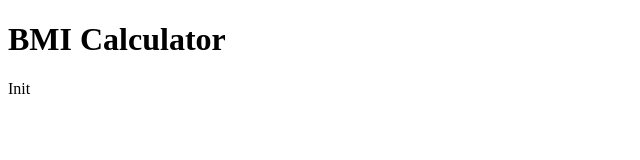
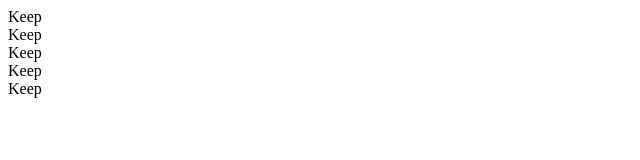
Before and after one commit to tnqbao/internship-practice-js, a website built with Parcel: page index.html in a window 1280 px wide. Shown: the whole page, without its empty margins (0-640 px from the left). Built offline with nearby package versions, Linux system fonts and the light colour scheme.

Commit message:
feature: add skeleton views

```diff
--- a/index.html
+++ b/index.html
@@ -3,10 +3,24 @@
 <head>
     <meta charset="UTF-8">
     <meta name="viewport" content="width=device-width, initial-scale=1.0">
-    <title>Bmi-calculator</title>
+    <title>BMI Calculator</title>
 </head>
 <body>
-    <h1>BMI Calculator</h1>
-    <div> Init </div>
+    <header id="header">
+    </header>
+
+    <main id="main-content">
+        <div id="form-section">
+        </div>
+        <div id="result-section">
+        </div>
+        <div id="info-section">
+        </div>
+    </main>
+
+    <footer id="footer">
+    </footer>
+
+    <script type="module" src="./src/main.js"></script>
 </body>
 </html>
--- a/src/main.js
+++ b/src/main.js
@@ -0,0 +1,29 @@
+import {createHeader} from './views/header.js';
+import { createFooter } from './views/footer.js';
+import { createFormView } from './views/formView.js';
+import { createResultView } from './views/resultView.js';
+import { createInformation } from './views/information.js';
+
+function initializePage() {
+    const headerElement = document.getElementById('header');
+    const header = createHeader();
+    headerElement.appendChild(header);
+
+    const footerElement = document.getElementById('footer');
+    const footer = createFooter();
+    footerElement.appendChild(footer);
+
+    const formSection = document.getElementById('form-section');
+    const formView = createFormView();
+    formSection.appendChild(formView);
+
+    const resultSection = document.getElementById('result-section');
+    const resultView = createResultView();
+    resultSection.appendChild(resultView);
+
+    const infoSection = document.getElementById('info-section');
+    const informationView = createInformation();
+    infoSection.appendChild(informationView);
+}
+
+document.addEventListener('DOMContentLoaded', initializePage);
--- /dev/null
+++ b/src/views/footer.js
@@ -0,0 +1,8 @@
+export function createFooter() {
+    const footer = document.createElement('footer');
+    footer.className = 'footer';
+    footer.innerHTML = `
+        <div> Keep </div>
+    `;
+    return footer;
+}
--- /dev/null
+++ b/src/views/formView.js
@@ -0,0 +1,8 @@
+export function createFormView() {
+    const formContainer = document.createElement('div');
+    formContainer.className = 'form-container';
+    formContainer.innerHTML = `
+        <div> Keep </div>
+    `;
+    return formContainer;
+}
--- /dev/null
+++ b/src/views/header.js
@@ -0,0 +1,8 @@
+export function createHeader() {
+    const header = document.createElement('header');
+    header.className = 'header';
+    header.innerHTML = `
+        <div> Keep</div>
+    `;
+    return header;
+}
--- /dev/null
+++ b/src/views/information.js
@@ -0,0 +1,8 @@
+export function createInformation() {
+    const infoContainer = document.createElement('div');
+    infoContainer.className = 'info-container';
+    infoContainer.innerHTML = `
+        <div> Keep </div>
+    `;
+    return infoContainer;
+}
--- /dev/null
+++ b/src/views/resultView.js
@@ -0,0 +1,9 @@
+export function createResultView() {
+    const resultContainer = document.createElement('div');
+    resultContainer.className = 'result-container';
+    resultContainer.id = 'result-container';
+    resultContainer.innerHTML = `
+        <div> Keep </div>
+    `;
+    return resultContainer;
+}
```
Also changed, not shown: 1 other file.
